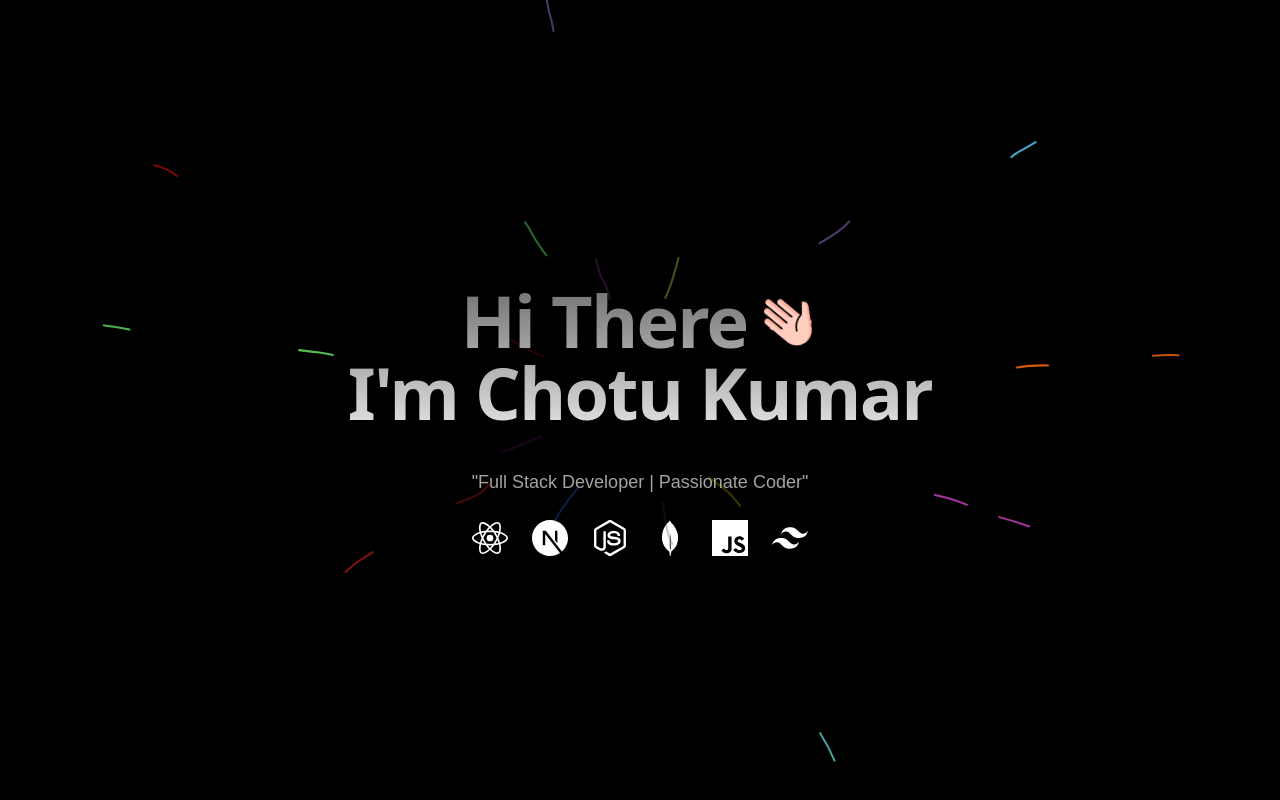
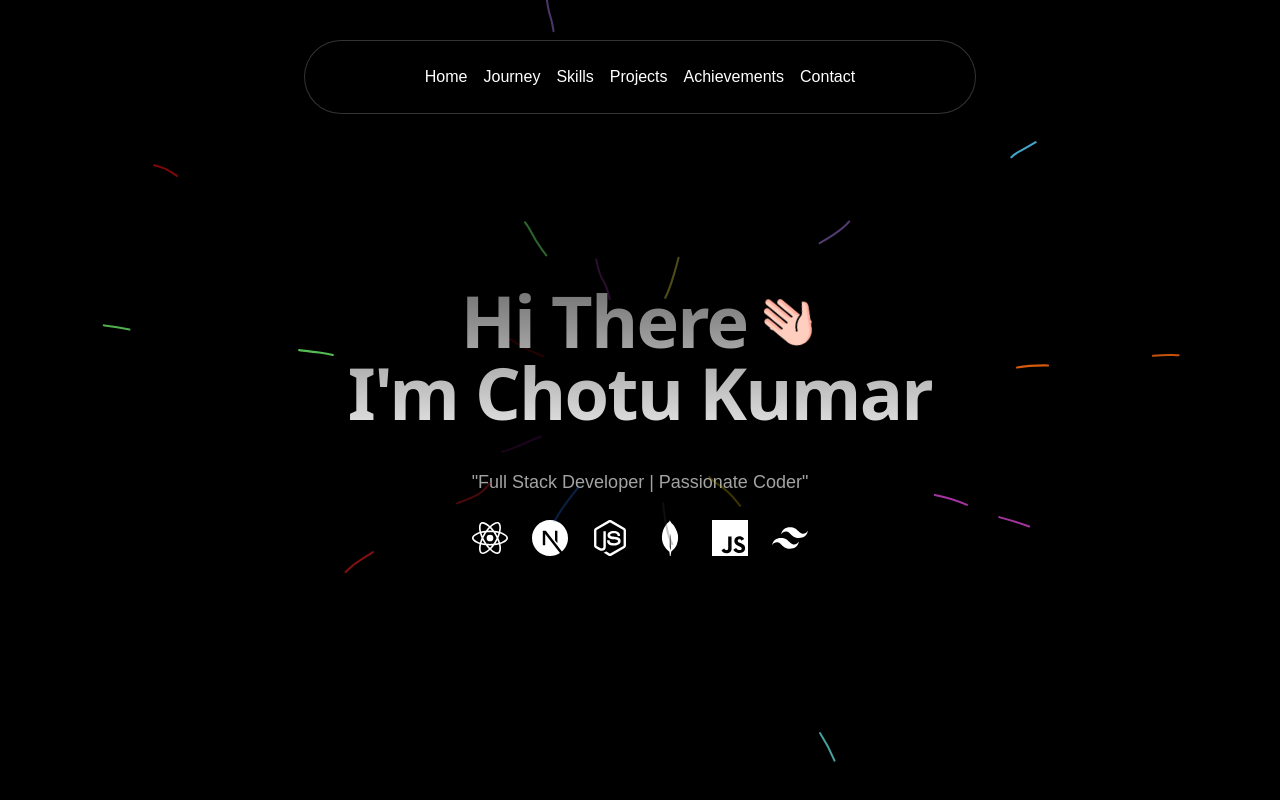
Before and after one commit to Ck07860786/portfolio, a Next.js app: page / in a window 1280 px wide. Shown: the top 800 px of the page. Built offline with nearby package versions, Linux system fonts and the light colour scheme.

Commit message:
nav route updated

```diff
--- a/src/app/page.tsx
+++ b/src/app/page.tsx
@@ -19,6 +19,13 @@ export default function Home() {
 
   return (
     <>
+    <Navbar
+          journeyRef={journeyRef}
+          skillsRef={skillsRef}
+          projectsRef={projectsRef}
+          achievmentsRef={achievmentsRef}
+          contactRef={contactRef}
+        />
 
 
       <HeroSection />
```
